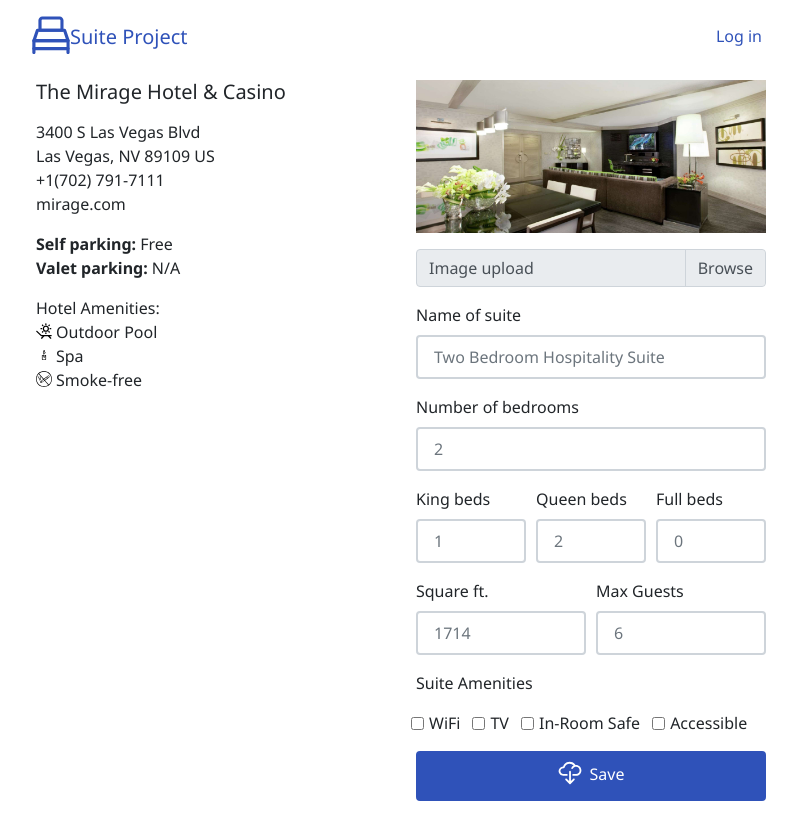
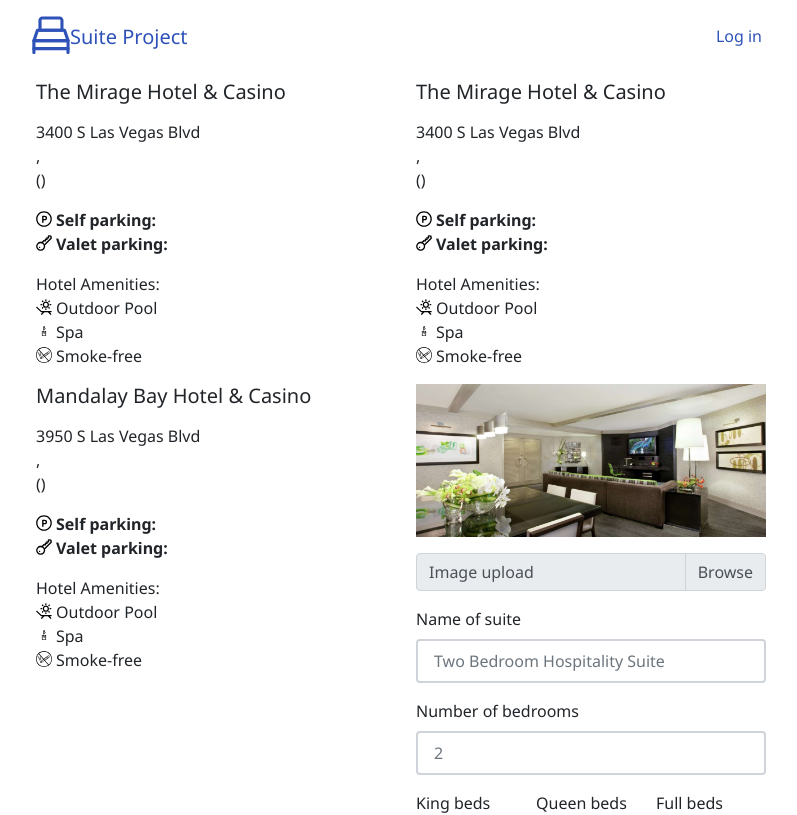
Before and after one commit to jysfc/suite-project-mpa, a React (Create React App) app: page /edit-suite in a window 1280 px wide. Shown: the top 815 px of the page, without its empty margins (239-1036 px from the left). Built offline with nearby package versions, Linux system fonts and the light colour scheme.

Commit message:
mid way iterating

```diff
--- a/src/components/pages/EditProperty.js
+++ b/src/components/pages/EditProperty.js
@@ -548,7 +548,7 @@
                                     className="text-dark lead text-decoration-none"
                                     type="button"
                                  >
-                                    Two Bedroom Hospitality Suite
+                                    Hospitality Suite
                                  </Link>
                                  <Link
                                     to=""
--- a/src/components/pages/EditSuite.js
+++ b/src/components/pages/EditSuite.js
@@ -3,9 +3,8 @@
 import { Link } from "react-router-dom";
 import MIRHOS from "../../images/MIRHOS.jpg";
 import SaveIcon from "../../icons/save.svg";
-import PoolOutdoorIcon from "../../icons/pooloutdoor.svg";
-import SpaIcon from "../../icons/spa.svg";
-import SmokingNoIcon from "../../icons/smokingno.svg";
+import PropInfo from "../ui/PropInfo";
+import suites from "../../data/suites";
 
 export default function EditSuite() {
    return (
@@ -14,55 +13,25 @@
             <div className="container">
                <div className="row">
                   {/* <!--COLUMN LEFT PROP INFO--> */}
-                  <div className="col-12 col-md-6">
-                     <h2>The Mirage Hotel & Casino</h2>
-
-                     <ul className="list-unstyled">
-                        <li className="mt-4">3400 S Las Vegas Blvd</li>
-                        <li>Las Vegas, NV 89109 US</li>
-                        <li>+1(702) 791-7111</li>
-                        <li>mirage.com</li>
-
-                        <li className="mt-4">
-                           <strong>Self parking:</strong> Free
-                        </li>
-                        <li>
-                           <strong>Valet parking:</strong> N/A
-                        </li>
-                        <li className="lead mt-4">Hotel Amenities:</li>
-                        <li>
-                           <ul className="list-unstyled">
-                              <li>
-                                 <img
-                                    src={PoolOutdoorIcon}
-                                    width="16px"
-                                    className="mr-1"
-                                    alt=""
-                                 />
-                                 Outdoor Pool
-                              </li>
-                              <li>
-                                 <img
-                                    src={SpaIcon}
-                                    width="16px"
-                                    className="mr-1"
-                                    alt=""
-                                 />
-                                 Spa
-                              </li>
-                              <li>
-                                 <img
-                                    src={SmokingNoIcon}
-                                    width="16px"
-                                    className="mr-1"
-                                    alt=""
-                                 />
-                                 Smoke-free
-                              </li>
-                           </ul>
-                        </li>
-                     </ul>
-                  </div>
+                  {suites.map((suite) => {
+                     return (
+                        <PropInfo
+                           property={suite.property}
+                           propertyAddress1={suite.propertyAddress1}
+                           city={suite.propertyCity}
+                           state={suite.propertyState}
+                           zip={suite.propertyZip}
+                           country={suite.propertyCountry}
+                           phoneCountryCode={suite.propertyPhoneCountryCode}
+                           phoneAreaCode={suite.phoneAreaCode}
+                           phoneNumber={suite.phoneNumber}
+                           website={suite.propertyWebsite}
+                           selfParking={suite.propertySelfParking}
+                           valetParking={suite.propertyValetParking}
+                           key={suite.propertyId}
+                        />
+                     );
+                  })}
 
                   {/* <!--COLUMN RIGHT EDIT SUITE--> */}
                   {/* <!--TODO add cursor over image--> */}
--- a/src/components/pages/Suite.js
+++ b/src/components/pages/Suite.js
@@ -24,6 +24,7 @@
                   <li className="mt-4">3400 S Las Vegas Blvd</li>
                   <li>Las Vegas, NV 89109 US</li>
                   <li>+1(702) 791-7111</li>
+                  <li>mirage.com</li>
 
                   <li className="mt-4">
                      <img
--- /dev/null
+++ b/src/components/ui/PropInfo.js
@@ -0,0 +1,63 @@
+import React from "react";
+import ParkSelfIcon from "../../icons/parkself.svg";
+import ParkValetIcon from "../../icons/parkvalet.svg";
+import PoolOutdoorIcon from "../../icons/pooloutdoor.svg";
+import SpaIcon from "../../icons/spa.svg";
+import SmokingNoIcon from "../../icons/smokingno.svg";
+
+export default function PropInfo(props) {
+   return (
+      //<!--COLUMN LEFT PROP INFO-->
+      <div className="col-12 col-md-6">
+         <h2>{props.property}</h2>
+         <ul className="list-unstyled">
+            <li className="mt-4">{props.propertyAddress1}</li>
+            <li>
+               {props.propertyCity}, {props.propertyState} {props.propertyZip}{" "}
+               {props.propertyCountry}
+            </li>
+            <li>
+               {props.propertyPhoneCountryCode}({props.propertyPhoneAreaCode}){" "}
+               {props.propertyPhoneNumber}
+            </li>
+            <li>{props.propertyWebsite}</li>
+
+            <li className="mt-4">
+               <img src={ParkSelfIcon} width="16px" className="mr-1" alt="" />
+               <strong>Self parking:</strong> {props.propertySelfParking}
+            </li>
+            <li>
+               <img src={ParkValetIcon} width="16px" className="mr-1" alt="" />
+               <strong>Valet parking:</strong> {props.propertyValetParking}
+            </li>
+            <li className="lead mt-4">Hotel Amenities:</li>
+            <li>
+               <ul className="list-unstyled">
+                  <li>
+                     <img
+                        src={PoolOutdoorIcon}
+                        width="16px"
+                        className="mr-1"
+                        alt=""
+                     />
+                     Outdoor Pool
+                  </li>
+                  <li>
+                     <img src={SpaIcon} width="16px" className="mr-1" alt="" />
+                     Spa
+                  </li>
+                  <li>
+                     <img
+                        src={SmokingNoIcon}
+                        width="16px"
+                        className="mr-1"
+                        alt=""
+                     />
+                     Smoke-free
+                  </li>
+               </ul>
+            </li>
+         </ul>
+      </div>
+   );
+}
```
